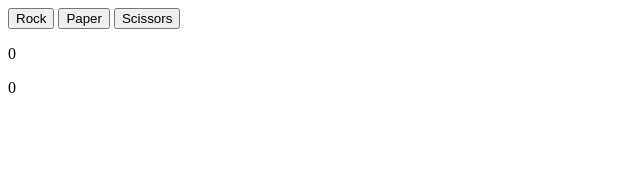
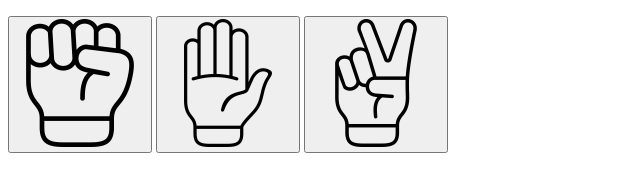
Before and after one commit to NAHammell/rps, a plain HTML site: page index.html in a window 1280 px wide. Shown: the whole page, without its empty margins (0-640 px from the left). Drawn offline with Linux system fonts and the light colour scheme.

Commit message:
Refactor hierarchy and add button icons

```diff
--- a/index.html
+++ b/index.html
@@ -5,17 +5,29 @@
     <meta http-equiv="X-UA-Compatible" content="IE=edge">
     <meta name="viewport" content="width=device-width, initial-scale=1.0">
 
+    <link rel="stylesheet" href="./styles.css">
     <script src="./script.js" defer></script>
 
     <title>RPS</title>
 </head>
 <body>
-    <button id="rock">Rock</button>
-    <button id="paper">Paper</button>
-    <button id="scissors">Scissors</button>
+    <div id="wrapper">
+        <div id="player-side">
+            <p id="player-score"></p>
+        </div>
 
-    <p id="player-score">0</p>
-    <p id="cpu-score">0</p>
-    <p id="result"></p>
+        <div id="center-ui">
+            <p id="result"></p>
+            <div id="player-buttons">
+                <button id="rock"><img src="./assets/fist.png" alt="rock" class="btn-icon"></button>
+                <button id="paper"><img src="./assets/hand-palm.png" alt="paper" class="btn-icon"></button>
+                <button id="scissors"><img src="./assets/peace.png" alt="scissors" class="btn-icon"></button>
+            </div>
+        </div>
+
+        <div id="cpu-side">
+            <p id="cpu-score"></p>
+        </div>
+    </div>
 </body>
 </html>
--- a/script.js
+++ b/script.js
@@ -17,6 +17,10 @@ function getComputerChoice() {
 }
 
 function playRound(playerChoice, computerChoice) {
+    if (playerWins >= 5 || cpuWins >= 5) {
+        return;
+    }
+
     if (playerChoice === computerChoice) {
 
     } else if (playerChoice === 'rock') {
--- /dev/null
+++ b/styles.css
@@ -0,0 +1,4 @@
+.btn-icon {
+    height: auto;
+    width: 128px;
+}
```
Also changed, not shown: assets/fist.png (added), assets/hand-palm.png (added), assets/peace.png (added).
